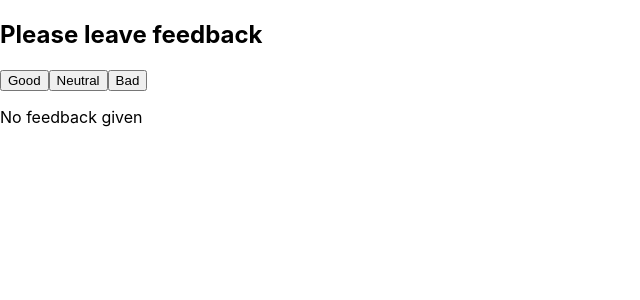
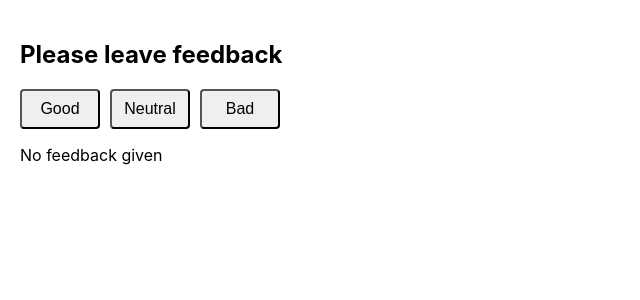
Before and after one commit to Anastasiia-Yarmilko/goit-react-hw-02-feedback, a React (Create React App) app: page / in a window 1280 px wide. Shown: the top 300 px of the page, without its empty margins (0-640 px from the left). Built offline with nearby package versions, Linux system fonts and the light colour scheme.

Commit message:
Adds styles

```diff
--- a/src/App.css
+++ b/src/App.css
@@ -1,3 +1,7 @@
+html {
+    padding: 20px;
+}
+
 .App {
   text-align: center;
 }
@@ -36,3 +40,20 @@
     transform: rotate(360deg);
   }
 }
+
+button {
+  margin-right: 10px;
+  width: 80px;
+  height: 40px;
+  border-radius: 4px;
+  font-size: 16px;
+}
+
+button:hover {
+  background-color: #083b49;
+  color: antiquewhite;
+}
+
+div {
+  margin-bottom: 10px;
+}
```
